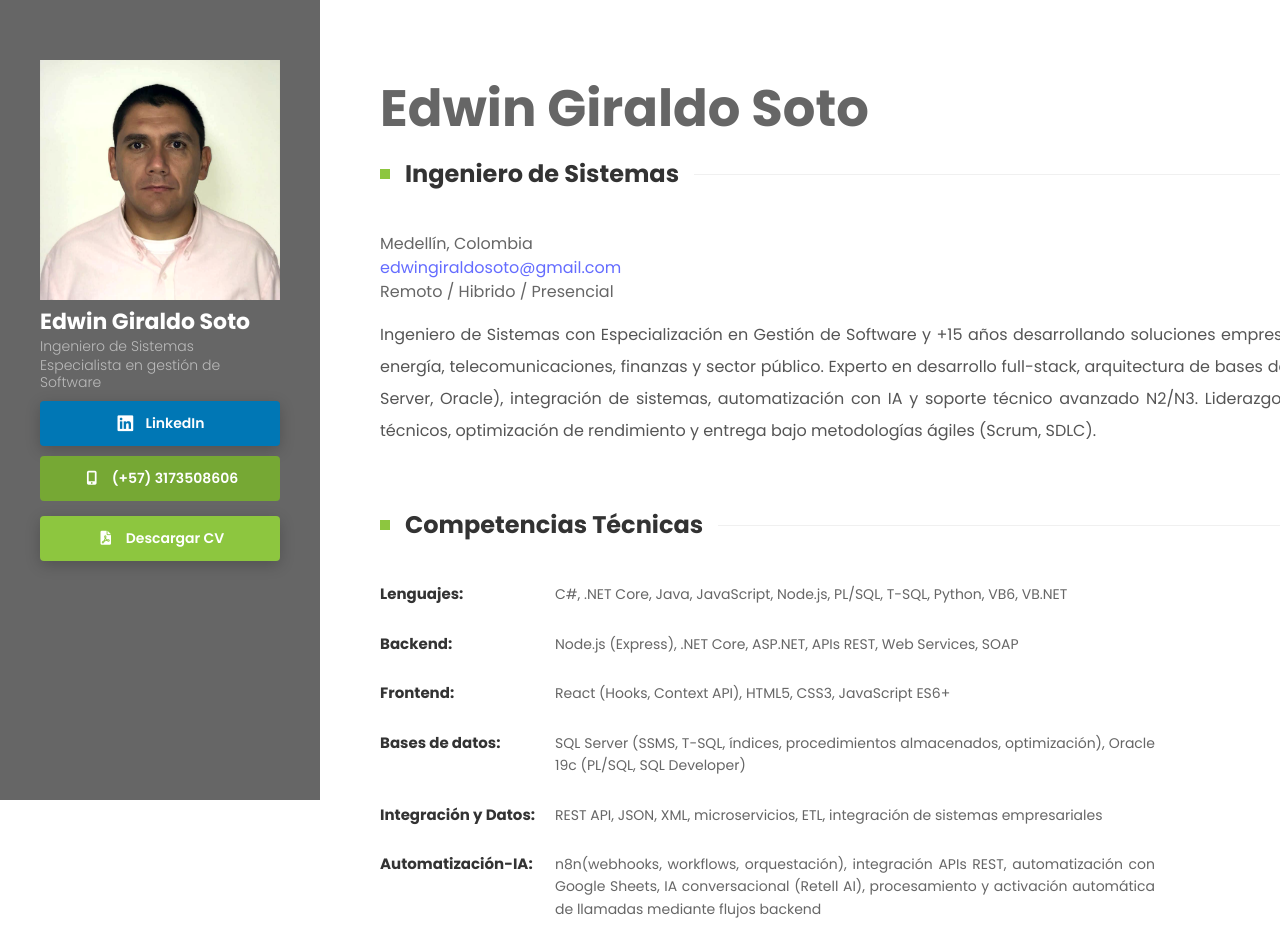
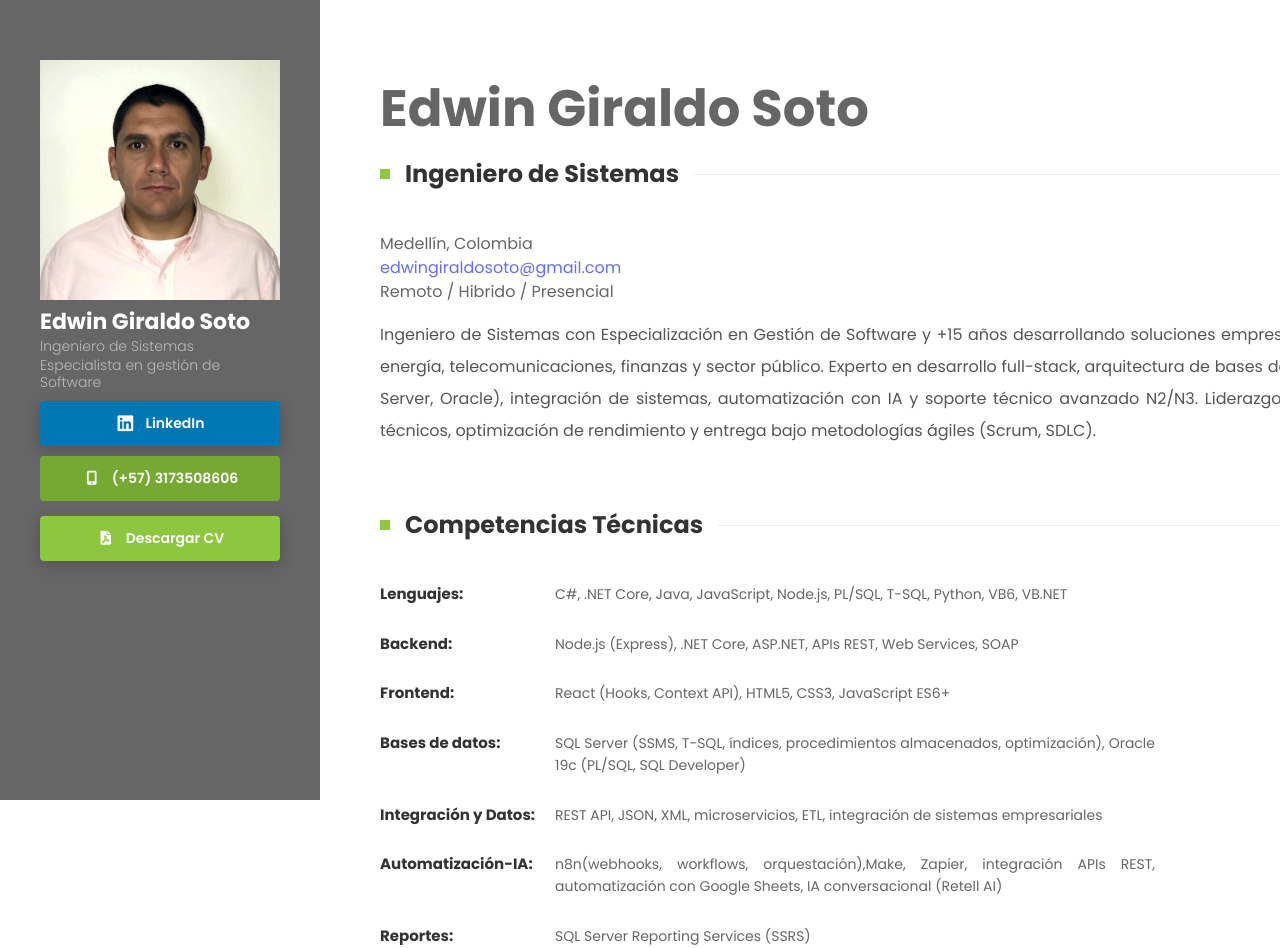
Before and after one commit to edwingiraldosoto/cv-edwin, a React (Vite) app: page / in a window 1280 px wide. Shown: the top 948 px of the page. Built offline with nearby package versions, Linux system fonts and the light colour scheme.

Commit message:
Update CV data structure and add skills header

```diff
--- a/src/data/cv.js
+++ b/src/data/cv.js
@@ -4,6 +4,7 @@ export const cv = {
   specialization: "Especialista en gestión de Software",
   focusing: "Backend",
   location: "Medellín, Colombia",
+  SkillsHeader: "Senior Backend Developer | Full Stack Engineer | Node.js | .NET | Java | SQL Server | Oracle PL/SQL | React | REST APIs | Microservices | AI & Workflow Automation (n8n, Make, Zapier) | Python (Learning)",
   Phone: "(+57) 3173508606",
   Mail: "edwingiraldosoto@gmail.com",
   linkedin: "https://www.linkedin.com/in/edwin-giraldo-soto-133329162/",
@@ -37,7 +38,7 @@ Liderazgo de equipos técnicos, optimización de rendimiento y entrega bajo meto
   },
   {
     label: "Automatización-IA",
-    value: "n8n(webhooks, workflows, orquestación), integración APIs REST, automatización con Google Sheets, IA conversacional (Retell AI), procesamiento y activación automática de llamadas mediante flujos backend"
+    value: "n8n(webhooks, workflows, orquestación),Make, Zapier, integración APIs REST, automatización con Google Sheets, IA conversacional (Retell AI)"
   },
   {
     label: "Reportes",
```
